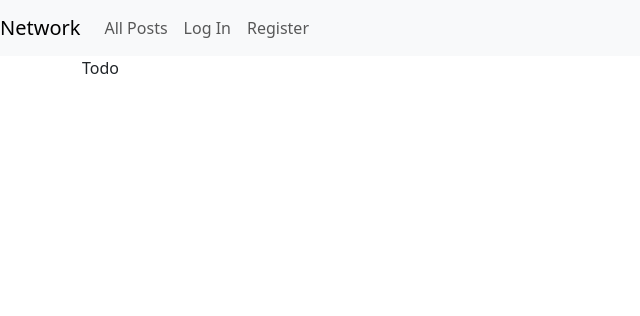
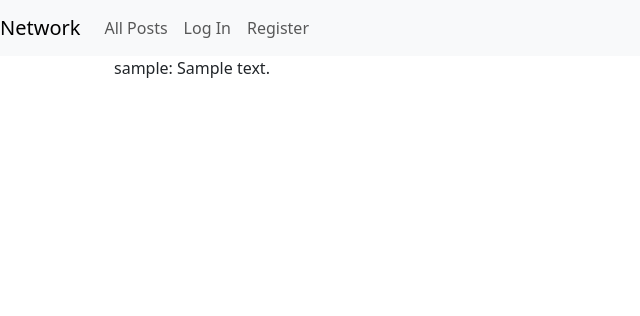
Before and after one commit to NearBee/Js-Network, a Django app: page / in a window 1280 px wide. Shown: the top 316 px of the page, without its empty margins (0-640 px from the left). Run offline with Django 3.2, Linux system fonts and the light colour scheme; tables that the repository leaves empty hold one stand-in row (values such as "Sample post").

Commit message:
Posts now displaying to index (unstyled)

```diff
--- a/network/templates/network/index.html
+++ b/network/templates/network/index.html
@@ -4,7 +4,9 @@
 <div class="container">
     <div class="row">
         <div class="col">
-            Todo
+            {% for post in posts %}
+            <ul>{{ post.user }}: {{ post.comment_field }}</ul>
+            {% endfor %}
         </div>
     </div>
 </div>
```
